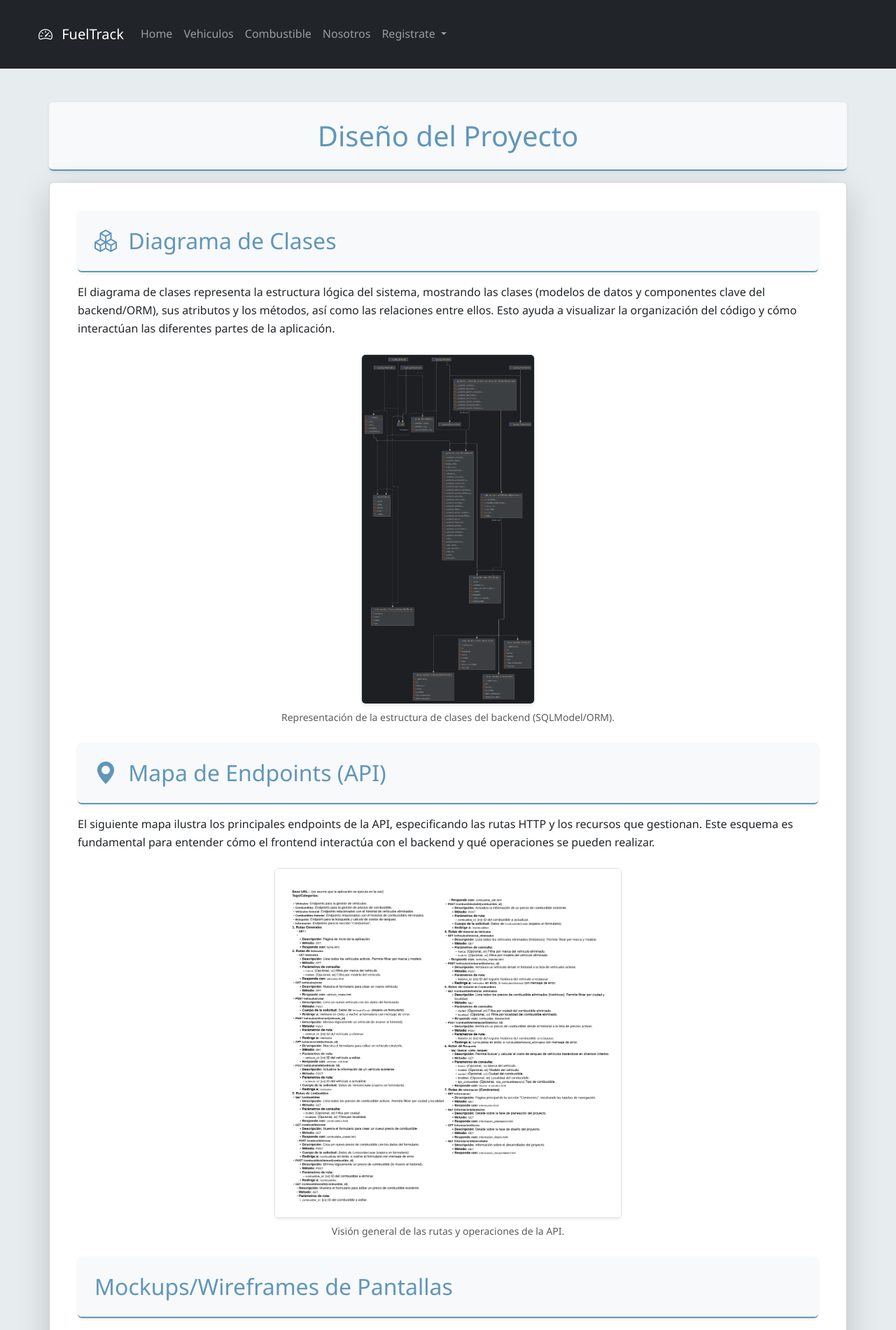
After one commit to Sebas59/Proyecto_inte, a FastAPI app: page /informacion/diseno in a window 1280 px wide. The commit adds this page. Shown: the top 1900 px of the page at 70% size. Run offline with FastAPI, Linux system fonts and the light colour scheme.

Commit message:
Se agregaron mas imagenes

```diff
--- a/data/models.py
+++ b/data/models.py
@@ -1,6 +1,6 @@
 from sqlmodel import SQLModel, Field,Relationship
 from typing import Optional
-from sqlalchemy import Enum as SqlEnum,column
+from sqlalchemy import Enum as SqlEnum,column,String
 from datetime import datetime
 from enum import Enum
 
--- a/main.py
+++ b/main.py
@@ -5,7 +5,10 @@ from fastapi.requests import Request
 
 import home
 
-app = FastAPI()
+app = FastAPI(
+    title="Gestion de Vehiculos a combustion y Combustibles",
+    description="Aplicacion web para gestionar vehiculos a combustion, combustibles y costos de tanqueo"
+)
 
 app.mount("/statics", StaticFiles(directory="statics"), name="statics")
 
--- a/templates/buscar_resutados.html
+++ b/templates/buscar_resutados.html
@@ -183,7 +183,7 @@
                                         <td>{{ combustible.tipo_combustible }}</td>
                                         <td>{{ combustible.ciudad }}</td>
                                         <td>{{ combustible.localidad }}</td>
-                                        <td>${{ "%.2f"|format(combustible.precio) }}</td>
+                                        <td>${{ "%.3f"|format(combustible.precio) }}</td>
                                     </tr>
                                 {% endfor %}
                             </tbody>
@@ -200,7 +200,7 @@
 
 
     <div class="text-center mt-4">
-        <a href="/" class="btn btn-outline-secondary custom-hover-effect">
+        <a href="/" class="btn btn-secondary custom-hover-effect mt-3">
             <i class="bi bi-house-door-fill me-2"></i> Volver a Inicio
         </a>
     </div>
--- a/templates/home.html
+++ b/templates/home.html
@@ -6,9 +6,9 @@
 <div class="container mt-5">
     <div class="jumbotron text-center bg-light p-5 rounded shadow-sm">
         <h1 class="display-4  mb-4"><strong>Bienvenido a la Plataforma de Vehículos y Combustibles</strong> </h1>
-        <p class="lead">Explora, gestiona y visualiza información clave sobre tus vehículos de combustión y los precios de combustible.</p>
+        <p class="lead">Explora, gestiona y visualiza información clave sobre tus vehículos de combustión y los precios de sus combustible.</p>
         <hr class="my-4">
-        <p>Nuestra aplicación te permite mantener un registro detallado de tus automóviles, así como acceder a los precios de los diferentes tipos de combustible.</p>
+        <p>Nuestra aplicación te permite mantener un registro detallado de tus automóviles, así como acceder a los precios de los diferentes tipos de combustible fosiles o de gas.</p>
         <div class="cards-container mt-4">
            <div class="mt-4">
                 <a class="btn btn-success btn-lg custom-hover-effect" href="/vehiculos/crear" role="button">
--- /dev/null
+++ b/templates/informacion_diseno.html
@@ -0,0 +1,102 @@
+{% extends 'base.html' %}
+
+{% block title %}Conócenos - Diseño{% endblock %}
+
+{% block content %}
+<div class="container my-5">
+    <h1 class="jumbotron text-center bg-light p-4 rounded shadow-sm">Diseño del Proyecto</h1>
+
+    <div class="card shadow-lg p-4 mb-4">
+        <div class="card-body">
+            <h2 class="jumbotron bg-light p-4 rounded shadow-sm"><i class="bi bi-boxes me-2"></i> Diagrama de Clases</h2>
+            <p>El diagrama de clases representa la estructura lógica del sistema, mostrando las clases (modelos de datos y componentes clave del backend/ORM), sus atributos y los métodos, así como las relaciones entre ellos. Esto ayuda a visualizar la organización del código y cómo interactúan las diferentes partes de la aplicación.</p>
+            <div class="text-center my-4">
+                <img src="{{ url_for('statics', path='img/models.png') }}" alt="Diagrama de Clases del Proyecto" class="img-fluid rounded shadow-sm border" style="max-height: 500px; object-fit: contain;">
+                <small class="d-block text-muted mt-2">Representación de la estructura de clases del backend (SQLModel/ORM).</small>
+            </div>
+
+            <h2 class="jumbotron bg-light p-4 rounded shadow-sm"><i class="bi bi-geo-alt-fill me-2"></i> Mapa de Endpoints (API)</h2>
+            <p>El siguiente mapa ilustra los principales endpoints de la API, especificando las rutas HTTP  y los recursos que gestionan. Este esquema es fundamental para entender cómo el frontend interactúa con el backend y qué operaciones se pueden realizar.</p>
+            <div class="text-center my-4">
+                <img src="{{ url_for('statics', path='img/mapa_endpoints.png') }}" alt="Mapa de Endpoints de la API" class="img-fluid rounded shadow-sm border" style="max-height: 500px; object-fit: contain;">
+                <small class="d-block text-muted mt-2">Visión general de las rutas y operaciones de la API.</small>
+            </div>
+
+            <h2 class="jumbotron bg-light p-4 rounded shadow-sm"></i> Mockups/Wireframes de Pantallas</h2>
+            <p>Los mockups y wireframes representan el diseño visual y la disposición de los elementos en las principales pantallas de la aplicación. Estos prototipos ayudaron a visualizar la experiencia de usuario antes de la implementación final, asegurando una interfaz clara y funcional.</p>
+
+            <div class="row my-4 g-4 justify-content-center">
+
+
+                <div class="col-12 col-md-6 d-flex justify-content-center">
+                    <div class="text-center w-100">
+                        <iframe
+                            style="border: 1px solid rgba(0, 0, 0, 0.1); width: 100%; min-height: 350px; aspect-ratio: 16 / 9;"
+                            src="https://embed.figma.com/design/pWYgRL9fjOHYO3X0IVf1q1/Proyecto-render?node-id=2-5177&embed-host=share"
+                            allowfullscreen>
+                        </iframe>
+                        <small class="d-block text-muted mt-2">Mockup: Página de Inicio (interactivo).</small>
+                    </div>
+                </div>
+
+
+                <div class="col-12 col-md-6 d-flex justify-content-center">
+                    <div class="text-center w-100">
+                        <iframe
+                            style="border: 1px solid rgba(0, 0, 0, 0.1); width: 100%; min-height: 350px; aspect-ratio: 16 / 9;"
+                            src="https://embed.figma.com/design/pWYgRL9fjOHYO3X0IVf1q1/Proyecto-render?node-id=2-5211&embed-host=share"
+                            allowfullscreen>
+                        </iframe>
+                        <small class="d-block text-muted mt-2">Mockup: Lista de Vehículos (interactivo).</small>
+                    </div>
+                </div>
+
+
+                <div class="col-12 col-md-6 d-flex justify-content-center">
+                    <div class="text-center w-100">
+                        <iframe
+                            style="border: 1px solid rgba(0, 0, 0, 0.1); width: 100%; min-height: 350px; aspect-ratio: 16 / 9;"
+                            src="https://embed.figma.com/design/pWYgRL9fjOHYO3X0IVf1q1/Proyecto-render?node-id=4-441&embed-host=share"
+                            allowfullscreen>
+                        </iframe>
+                        <small class="d-block text-muted mt-2">Mockup: Formulario de Registro/Edición (interactivo).</small>
+                    </div>
+                </div>
+
+
+                <div class="col-12 col-md-6 d-flex justify-content-center">
+                    <div class="text-center w-100">
+                        <iframe
+                            style="border: 1px solid rgba(0, 0, 0, 0.1); width: 100%; min-height: 350px; aspect-ratio: 16 / 9;"
+                            src="https://embed.figma.com/design/pWYgRL9fjOHYO3X0IVf1q1/Proyecto-render?node-id=4-519&embed-host=share"
+                            allowfullscreen>
+                        </iframe>
+                        <small class="d-block text-muted mt-2">Mockup: Página de Historial eliminados(Vehiculos/Combustible) (interactivo).</small>
+                    </div>
+                </div>
+
+                <div class="col-12 col-md-6 d-flex justify-content-center">
+                    <div class="text-center w-100">
+                        <iframe
+                            style="border: 1px solid rgba(0, 0, 0, 0.1); width: 100%; min-height: 350px; aspect-ratio: 16 / 9;"
+                            src="https://embed.figma.com/design/pWYgRL9fjOHYO3X0IVf1q1/Proyecto-render?node-id=49-593&embed-host=share"
+                            allowfullscreen>
+                        </iframe>
+                        <small class="d-block text-muted mt-2">Mockup: Página de Consulta costos de tanqueo (interactivo).</small>
+                    </div>
+                </div>
+
+            </div>
+        </div>
+    </div>
+
+    <div class="text-center mt-4">
+        <a href="/informacion" class="btn btn-primary custom-hover-effect mt-3">
+            <i class="bi bi-arrow-left-circle me-2"></i> Volver a Conócenos
+        </a>
+        <a href="/" class="btn btn-secondary custom-hover-effect mt-3">
+            <i class="bi bi-house-door-fill me-2"></i> Volver a Inicio
+        </a>
+    </div>
+</div>
+{% endblock %}
```
Also changed, not shown: templates/informacion_desarrollador.html (added, +44 -0 lines), operations/operations_db.py (line endings or trailing spaces), statics/img/Modelado_proyecto.png (added), statics/img/mapa_endpoints.png (added), statics/img/models.png (added), statics/img/models2.png (added).
